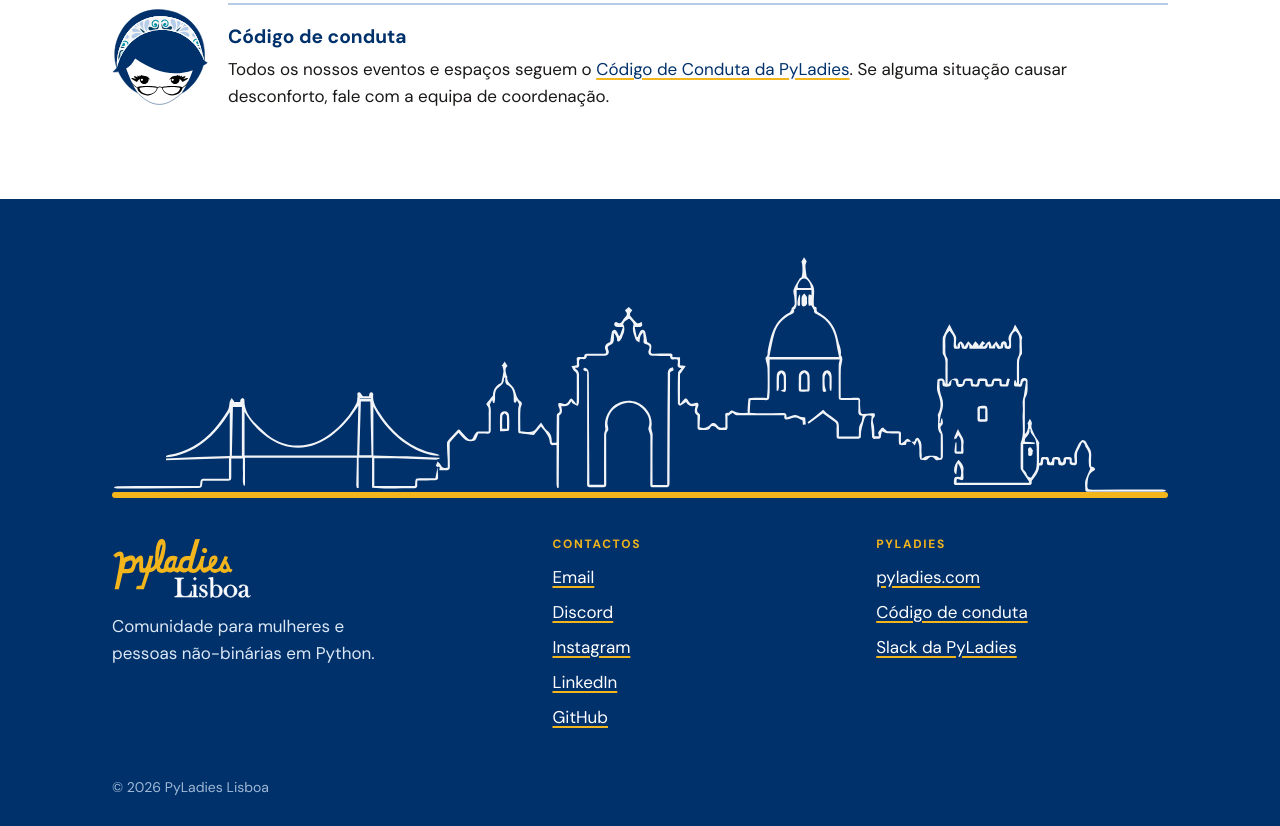
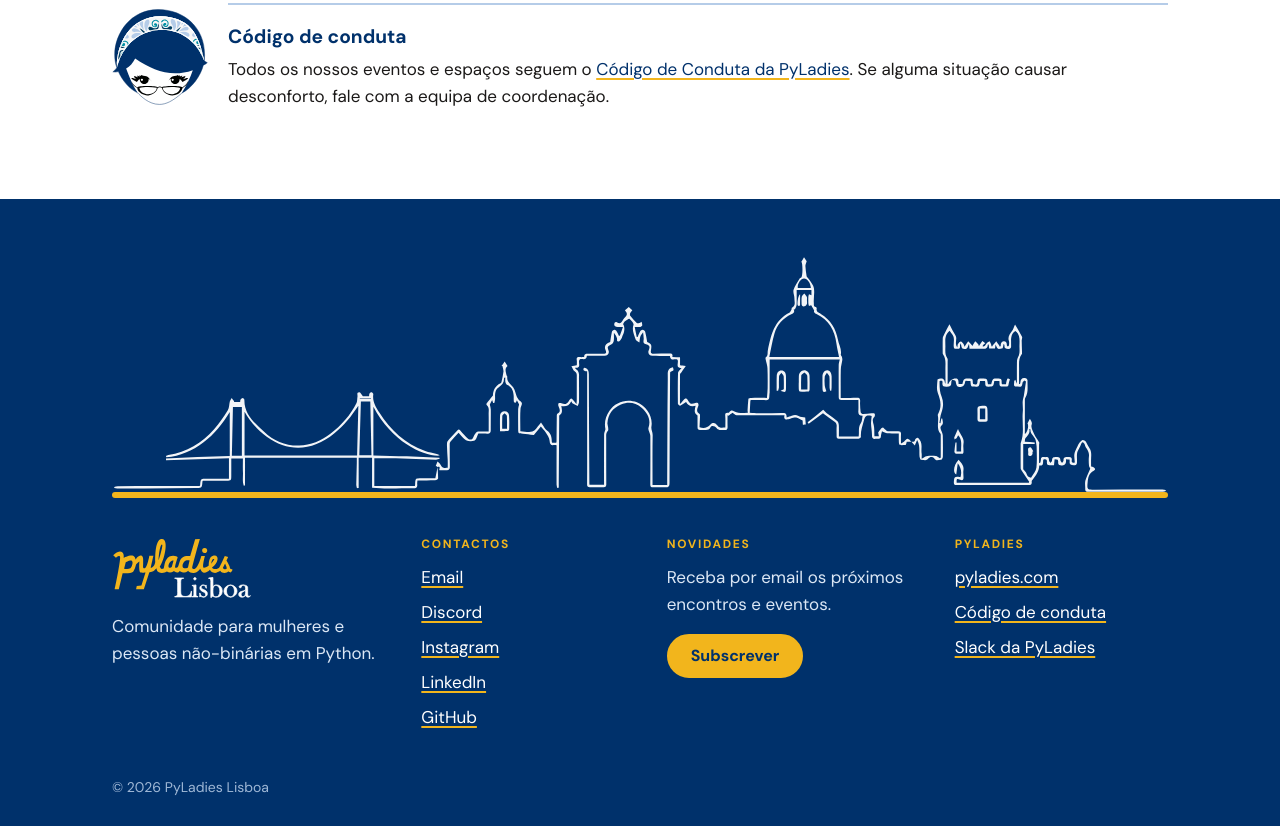
Before and after one commit to PyLadies-Lisboa/website, a plain HTML site: page index.html in a window 1280 px wide. Shown: the part 1548-2374 px from the top of the page. Drawn offline with Linux system fonts and the light colour scheme.

Commit message:
Rodapé: coluna «Novidades» com botão para subscrever a lista de email
Co-Authored-By: Claude Opus 5.5 <noreply@anthropic.com>

```diff
--- a/index.html
+++ b/index.html
@@ -137,6 +137,11 @@
           </ul>
         </div>
         <div>
+          <h2 class="footer-title">Novidades</h2>
+          <p class="footer-note">Receba por email os próximos encontros e eventos.</p>
+          <a class="btn btn-footer" href="participa.html#novidades">Subscrever</a>
+        </div>
+        <div>
           <h2 class="footer-title">PyLadies</h2>
           <ul class="links">
             <li><a href="https://www.pyladies.com/">pyladies.com</a></li>
--- a/style.css
+++ b/style.css
@@ -250,7 +250,8 @@ h3, .h3 { font: 700 1.2rem/1.3 var(--font-body); color: var(--pyl-navy); margin-
 .skyline { width: 100%; opacity: .95; }
 .ground { height: 6px; background: var(--pyl-yellow); border-radius: 3px; margin-top: -2px; }
 .footer-grid { display: grid; gap: 32px; margin-top: 40px; }
-@media (min-width: 720px) { .footer-grid { grid-template-columns: 1.4fr 1fr 1fr; } }
+@media (min-width: 720px) { .footer-grid { grid-template-columns: repeat(2, 1fr); } }
+@media (min-width: 1000px) { .footer-grid { grid-template-columns: 1.3fr 1fr 1.2fr 1fr; } }
 .footer-grid img { width: 140px; }
 .footer-note { margin-top: 14px; max-width: 300px; }
 .footer-title {
@@ -258,6 +259,9 @@ h3, .h3 { font: 700 1.2rem/1.3 var(--font-body); color: var(--pyl-navy); margin-
   color: var(--pyl-yellow); margin-bottom: 14px;
 }
 .links li + li { margin-top: 8px; }
+.footer-note + .btn-footer { margin-top: 16px; }
+.site-footer .btn-footer { background: var(--pyl-yellow); color: var(--pyl-navy); border-color: var(--pyl-yellow); padding: 12px 22px; }
+.site-footer .btn-footer:hover { color: var(--pyl-navy); transform: translate(-1px, -1px); box-shadow: 3px 3px 0 var(--pyl-white); }
 .copyright { margin-top: 44px; font-size: .875rem; color: #9fb8d6; }
 
 /* Equipa — fotos quadradas */
```
Also changed, not shown: contactos.html (+5 -0 lines), encontros.html (+5 -0 lines), equipa.html (+5 -0 lines), participa.html (+5 -0 lines).
